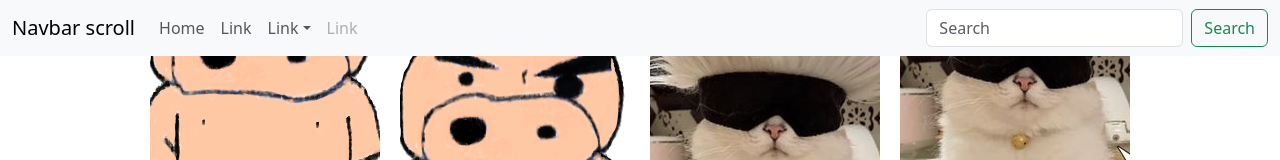
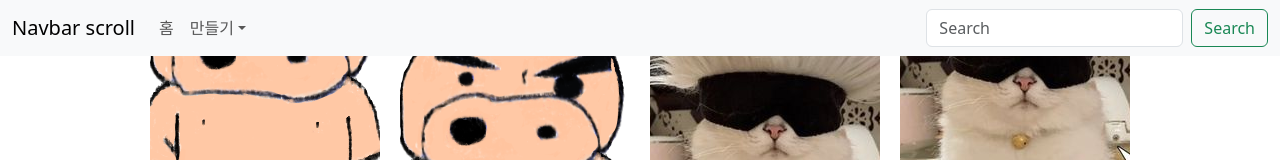
Before and after one commit to whatiiiii/kosmo-proj-final, a React (Vite) app in the folder frontend/: page /pin in a window 1280 px wide. Shown: the top 160 px of the page. Built offline with nearby package versions, Linux system fonts and the light colour scheme.

Commit message:
update pinNavBar

```diff
--- a/frontend/src/components/PinNavBar.tsx
+++ b/frontend/src/components/PinNavBar.tsx
@@ -19,21 +19,13 @@ function PinNavBar() {
             style={{ maxHeight: "100px" }}
             navbarScroll
           >
-            <Nav.Link href="#action1">Home</Nav.Link>
-            <Nav.Link href="#action2">Link</Nav.Link>
-            <NavDropdown title="Link" id="navbarScrollingDropdown">
-              <NavDropdown.Item href="#action3">Action</NavDropdown.Item>
-              <NavDropdown.Item href="#action4">
-                Another action
+            <Nav.Link href="#action1">홈</Nav.Link>
+            <NavDropdown title="만들기" id="navbarScrollingDropdown">
+              <NavDropdown.Item href="#action3">
+                아이디어 핀 만들기
               </NavDropdown.Item>
-              <NavDropdown.Divider />
-              <NavDropdown.Item href="#action5">
-                Something else here
-              </NavDropdown.Item>
+              <NavDropdown.Item href="#action4">핀 만들기</NavDropdown.Item>
             </NavDropdown>
-            <Nav.Link href="#" disabled>
-              Link
-            </Nav.Link>
           </Nav>
           <Form className="d-flex">
             <Form.Control
```
